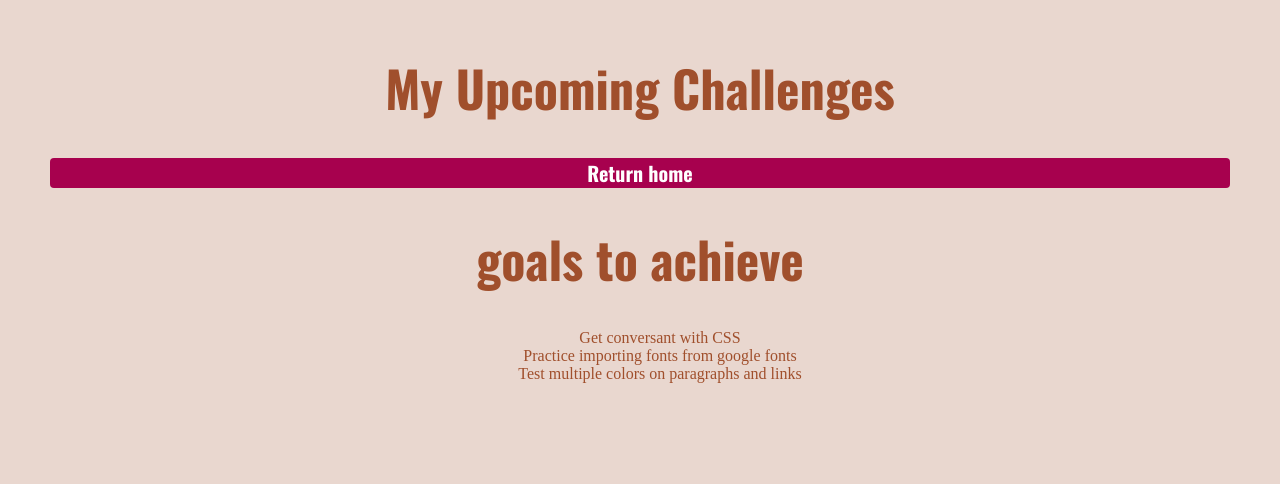
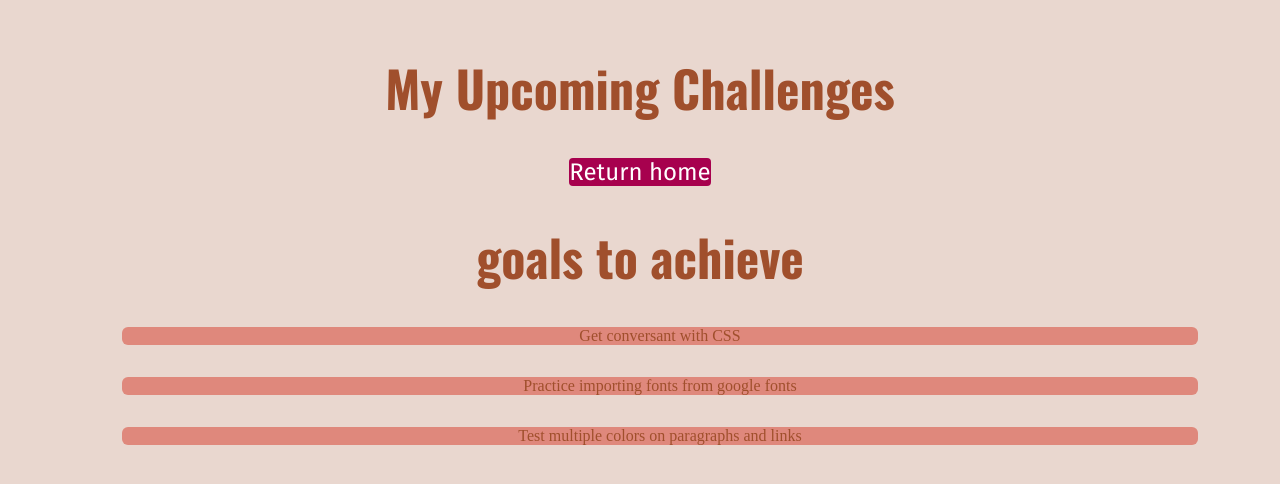
Before and after one commit to SILICON-NINJAA/Academind-100-Days, a plain HTML site: page full-week.html in a window 1280 px wide. Drawn offline with nearby package versions, Linux system fonts and the light colour scheme.

Commit message:
Update full-week.css

```diff
--- a/styles/full-week.css
+++ b/styles/full-week.css
@@ -1,16 +1,25 @@
-
-#home, #home a{
-    font-family: 'Oswald';
-    font-size: 20px;
+body{
+    align-items: center;
+}
+a {
     background-color: rgb(167, 1, 78);
     color: white;
     border-radius: 4px;
+    font-size: 24px;
 }
 
 a:hover{
     text-decoration: none;
+    background-color: rgb(180, 12, 90);
+
 }
-#list {
+ol {
     color: #a04f2c;
     list-style: none;
 }
+
+li {
+    margin: 32px;
+    background-color: rgb(223, 136, 124);
+    border-radius: 6px;
+}
```
